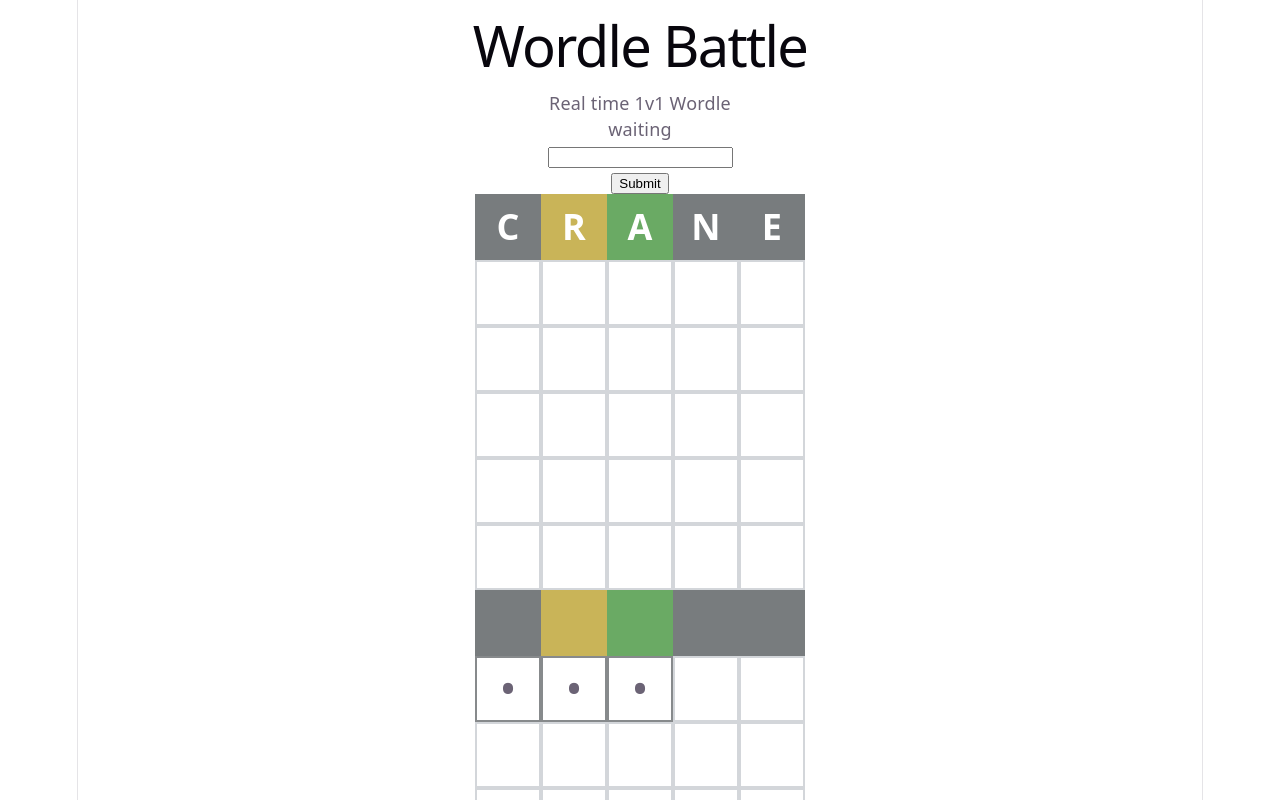
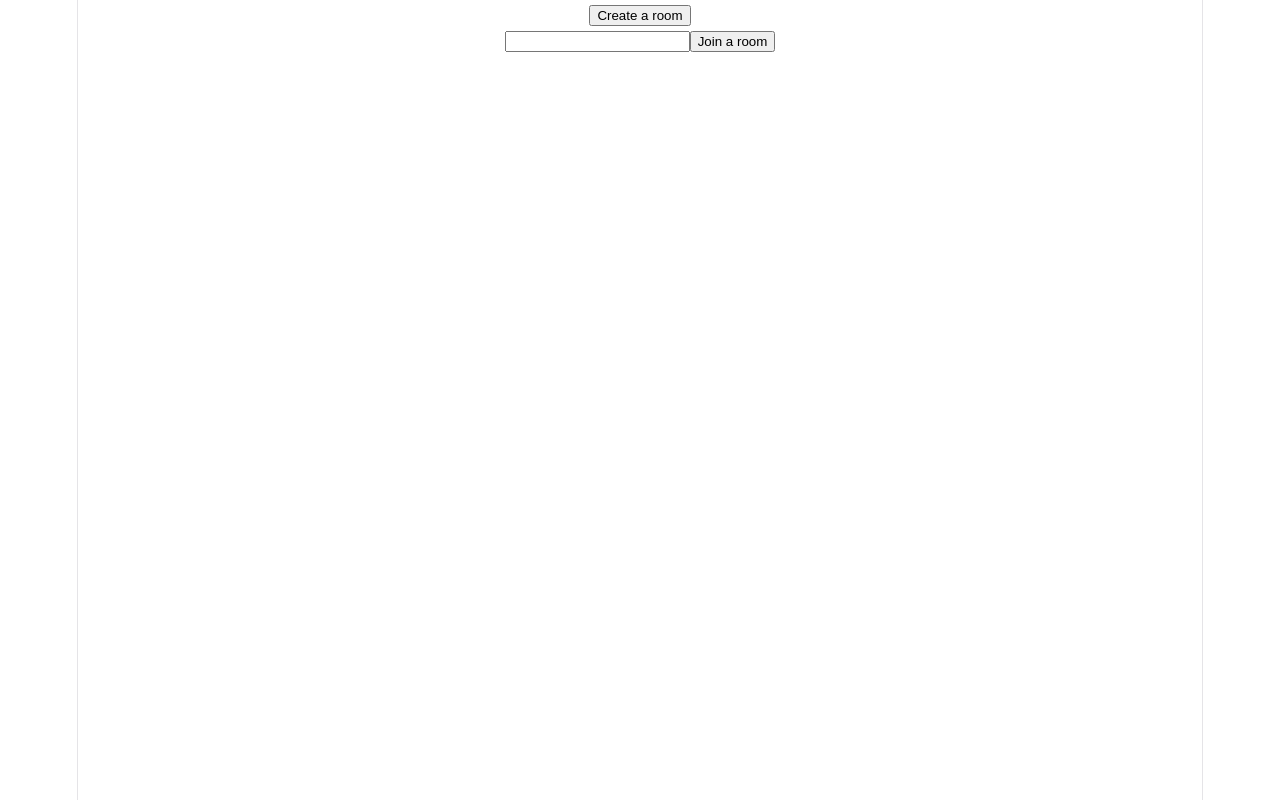
Before and after one commit to adqm0001/wordle-battle, a React (Vite) app in the folder client/: page / in a window 1280 px wide. Shown: the top 800 px of the page. Built offline with nearby package versions, Linux system fonts and the light colour scheme.

Commit message:
feat: lobby and screen navigation

```diff
--- a/client/src/App.tsx
+++ b/client/src/App.tsx
@@ -6,6 +6,11 @@ import { Board } from './components/Board.tsx'
 import { Keyboard } from './components/Keyboard.tsx'
 import { OpponentBoard } from './components/OpponentBoard.tsx'
 import { validateWord } from './utils.ts'
+import type { Screen } from './types.ts'
+import { Lobby } from './screens/Lobby.tsx'
+import { Waiting } from './screens/Waiting.tsx'
+//import { Game } from './screens/Game.tsx'
+import { GameOver } from './screens/GameOver.tsx'
 import './App.css'
 
 
@@ -13,6 +18,8 @@ function App() {
   const [guesses, setGuesses] = useState<string[]>([]);
   const [currentGuess, setCurrentGuess] = useState('');
   const [validWordMessage, setValidWordMessage] = useState('');
+  const [screen, setScreen] = useState<Screen>('lobby');
+  const [roomCode, setRoomCode] = useState('');
 
   const handleMessage = async(word: string) => {
     const info = await validateWord(word);
@@ -44,6 +51,25 @@ function App() {
     return () => window.removeEventListener('keydown', onKeyDown)
   }, [handleKey])
 
+  function onRoomCreated(roomCode: string) {
+    setScreen('waiting');
+    setRoomCode(roomCode);
+  }
+
+  function onRoomJoined(roomCode: string) {
+    setScreen('waiting');
+    setRoomCode(roomCode);
+  }
+
+  function onPlayAgain() {
+    setScreen('lobby');
+    setRoomCode('');
+  }
+
+  if (screen === 'lobby') return <Lobby onRoomCreated={onRoomCreated} onRoomJoined={onRoomJoined} />
+  if (screen === 'waiting') return <Waiting roomCode={roomCode} />
+  //if (screen === 'game') return <Game roomCode={roomCode} />
+  if (screen === 'gameover') return <GameOver won={true} word={'CRANE'} onPlayAgain={onPlayAgain}/>
   return (
     <>
       <Header title="Wordle Battle" />
--- /dev/null
+++ b/client/src/screens/GameOver.tsx
@@ -0,0 +1,9 @@
+export function GameOver({won, word, onPlayAgain } : {won: boolean, word: string, onPlayAgain: () => void}){
+  return (
+    <div>
+      { won === true ? <h1>You won the game!</h1> : <h1>You lost the game.</h1> }
+      <h2>Word was: {word}</h2>
+      <button onClick={onPlayAgain}>Play again</button>
+    </div>
+  )
+}
--- /dev/null
+++ b/client/src/screens/Lobby.tsx
@@ -0,0 +1,31 @@
+import { useState } from 'react'
+
+export function Lobby({onRoomCreated, onRoomJoined } : {onRoomCreated: (code: string) => void , onRoomJoined: (code: string) => void}) {
+  const [code, setCode] = useState('');
+  async function handleClick() {
+    const res = await fetch('http://localhost:3001/rooms', {
+      method: 'POST',
+    });
+    const data = await res.json();
+    return onRoomCreated(data.code);
+  }
+  async function handleInput() {
+    const res = await fetch(`http://localhost:3001/rooms/${code}`, {
+      method: 'GET',
+    });
+    const data = await res.json();
+    if (data.error) return;
+    return onRoomJoined(data.code);
+  }
+  return (
+  <>
+  <div>
+    <button onClick={handleClick}>Create a room</button>
+  </div>
+  <div>
+    <input value = {code} onChange={v => setCode(v.target.value)} />
+    <button onClick={handleInput}>Join a room</button>
+  </div>
+  </>
+  )
+}
--- /dev/null
+++ b/client/src/screens/Waiting.tsx
@@ -0,0 +1,9 @@
+export function Waiting({roomCode}: {roomCode: string}){
+  return (
+  <div>
+    <p>Share this code with your opponent</p>
+    <h1>CODE: {roomCode}</h1>
+    <h2>Waiting for second player...</h2>
+  </div>
+  )
+}
--- a/client/src/types.ts
+++ b/client/src/types.ts
@@ -2,3 +2,5 @@ export interface TileResult {
   letter: string
   result: 'correct' | 'present' | 'absent'
 }
+
+export type Screen = 'lobby' | 'waiting' | 'game' | 'gameover';
```
